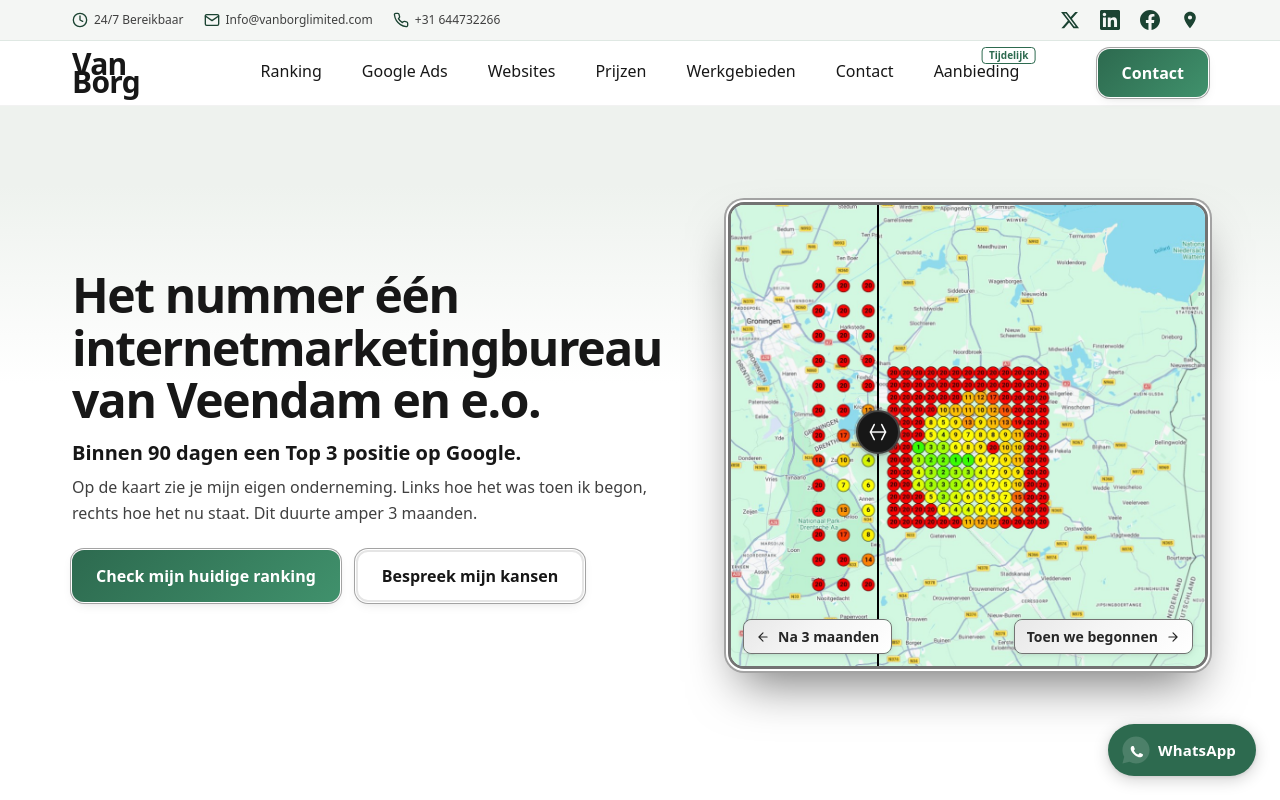
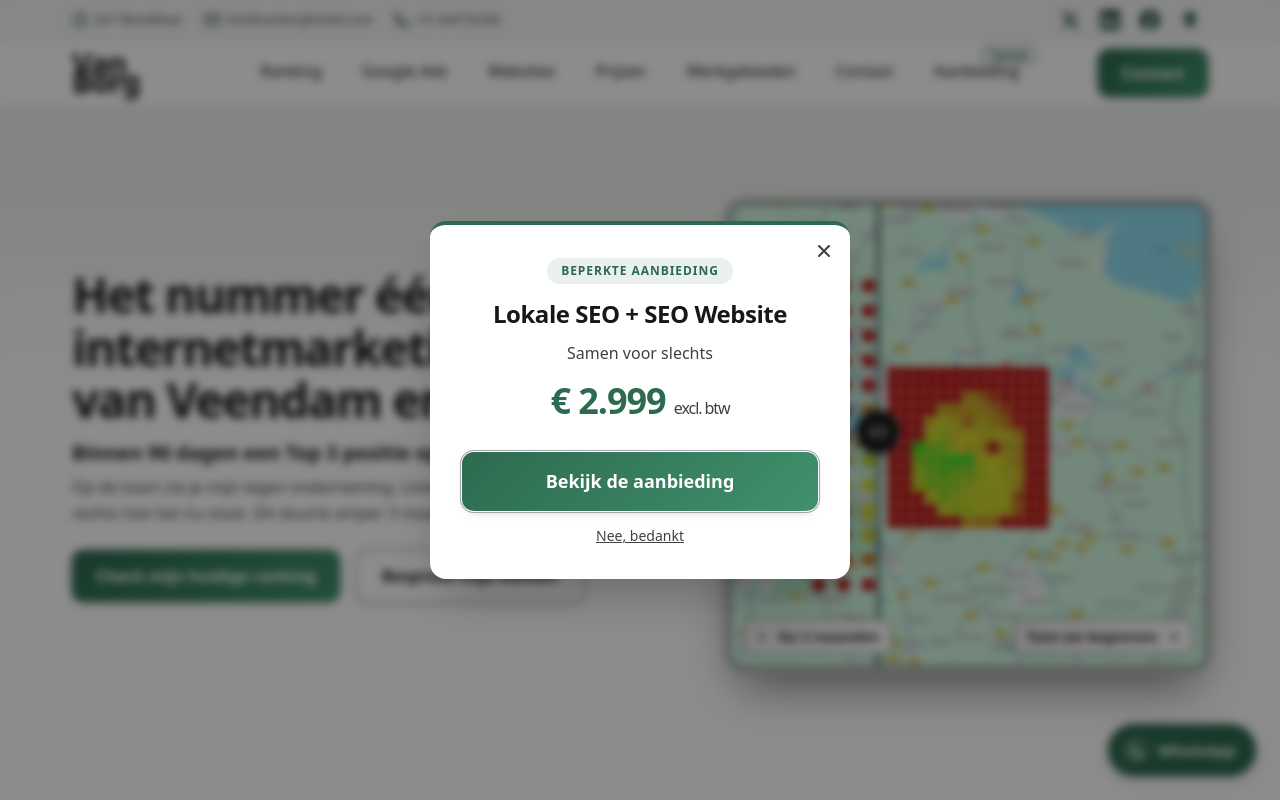
Before and after one commit to VanBorg/Vanborg.com, a React (Vite) app: page / in a window 1280 px wide. Shown: the top 800 px of the page. Built offline with nearby package versions, Linux system fonts and the light colour scheme.

Commit message:
Add aanbieding popup, update hero copy and heatmap layout, fix WatWijDoen lead
Made-with: Cursor

```diff
--- a/src/App.tsx
+++ b/src/App.tsx
@@ -1,5 +1,6 @@
 import { Routes, Route } from 'react-router-dom'
 import { WhatsAppWidget } from './components/ui/WhatsAppWidget'
+import { AanbiedingPopup } from './components/ui/AanbiedingPopup'
 import HomePage from './pages/index'
 import RankingPage from './pages/ranking'
 import AdsPage from './pages/ads'
@@ -36,6 +37,7 @@ function App() {
       <Route path="*" element={<NotFoundPage />} />
     </Routes>
     <WhatsAppWidget />
+    <AanbiedingPopup />
     </>
   )
 }
--- a/src/components/sections/WatWijDoen.tsx
+++ b/src/components/sections/WatWijDoen.tsx
@@ -42,7 +42,7 @@ export function WatWijDoen() {
             Wat wij doen
           </h2>
           <p className="mt-3 text-section-lead max-w-2xl mx-auto">
-            Primaire focus: internetmarketing. Aanvullend bieden we als marketingconsultant ook Online Marketing Strategie, SEO Audit en Zoekwoordenonderzoek.
+            Professionals in lokale zichtbaarheid op Google.
           </p>
         </div>
 
--- /dev/null
+++ b/src/components/ui/AanbiedingPopup.tsx
@@ -0,0 +1,150 @@
+import { useEffect, useState } from 'react'
+import { Link } from 'react-router-dom'
+
+const STORAGE_KEY = 'aanbieding-popup-v2'
+const DELAY_MS = 3_000
+const DISMISS_HOURS = 24
+
+export function AanbiedingPopup() {
+  const [visible, setVisible] = useState(false)
+
+  useEffect(() => {
+    const until = localStorage.getItem(STORAGE_KEY)
+    if (until && Date.now() < Number(until)) return
+    const t = setTimeout(() => setVisible(true), DELAY_MS)
+    return () => clearTimeout(t)
+  }, [])
+
+  function dismiss() {
+    const until = Date.now() + DISMISS_HOURS * 60 * 60 * 1000
+    localStorage.setItem(STORAGE_KEY, String(until))
+    setVisible(false)
+  }
+
+  if (!visible) return null
+
+  return (
+    <div
+      role="dialog"
+      aria-modal="true"
+      aria-label="Aanbieding"
+      style={{
+        position: 'fixed',
+        inset: 0,
+        zIndex: 9999,
+        display: 'flex',
+        alignItems: 'center',
+        justifyContent: 'center',
+        padding: '1rem',
+        background: 'rgba(0,0,0,0.45)',
+        backdropFilter: 'blur(4px)',
+      }}
+      onClick={(e) => { if (e.target === e.currentTarget) dismiss() }}
+    >
+      <div
+        style={{
+          position: 'relative',
+          background: '#fff',
+          borderRadius: 'var(--radius-lg)',
+          boxShadow: 'var(--shadow-strong)',
+          borderTop: '4px solid var(--accent-green)',
+          maxWidth: '420px',
+          width: '100%',
+          padding: '2rem',
+          textAlign: 'center',
+        }}
+      >
+        {/* Sluit-knop */}
+        <button
+          onClick={dismiss}
+          aria-label="Sluiten"
+          style={{
+            position: 'absolute',
+            top: '0.75rem',
+            right: '0.75rem',
+            background: 'none',
+            border: 'none',
+            cursor: 'pointer',
+            color: 'var(--color-neutral-700)',
+            padding: '0.25rem',
+            lineHeight: 1,
+          }}
+        >
+          <svg width="20" height="20" viewBox="0 0 24 24" fill="none" stroke="currentColor" strokeWidth="2.5" strokeLinecap="round" strokeLinejoin="round">
+            <path d="M18 6 6 18M6 6l12 12"/>
+          </svg>
+        </button>
+
+        {/* Badge */}
+        <span style={{
+          display: 'inline-block',
+          background: 'rgba(45,106,79,0.1)',
+          color: 'var(--accent-green)',
+          fontWeight: 700,
+          fontSize: '0.75rem',
+          letterSpacing: '0.08em',
+          textTransform: 'uppercase',
+          borderRadius: '999px',
+          padding: '0.25rem 0.875rem',
+          marginBottom: '1rem',
+        }}>
+          Beperkte aanbieding
+        </span>
+
+        <h2 style={{
+          fontSize: '1.5rem',
+          fontWeight: 800,
+          letterSpacing: '-0.02em',
+          color: 'var(--color-neutral-900)',
+          lineHeight: 1.2,
+          marginBottom: '0.75rem',
+        }}>
+          Lokale SEO + SEO Website
+        </h2>
+
+        <p style={{
+          fontSize: '1rem',
+          color: 'var(--color-neutral-700)',
+          lineHeight: 1.6,
+          marginBottom: '0.5rem',
+        }}>
+          Samen voor slechts
+        </p>
+
+        <p style={{
+          fontSize: '2.25rem',
+          fontWeight: 800,
+          color: 'var(--accent-green)',
+          letterSpacing: '-0.03em',
+          marginBottom: '1.5rem',
+        }}>
+          € 2.999 <span style={{ fontSize: '1rem', fontWeight: 500, color: 'var(--color-neutral-700)' }}>excl. btw</span>
+        </p>
+
+        <Link
+          to="/aanbieding"
+          className="btn-primary btn-lg"
+          style={{ width: '100%', justifyContent: 'center' }}
+          onClick={dismiss}
+        >
+          Bekijk de aanbieding
+        </Link>
+
+        <button
+          onClick={dismiss}
+          style={{
+            marginTop: '0.875rem',
+            background: 'none',
+            border: 'none',
+            cursor: 'pointer',
+            fontSize: '0.875rem',
+            color: 'var(--color-neutral-700)',
+            textDecoration: 'underline',
+          }}
+        >
+          Nee, bedankt
+        </button>
+      </div>
+    </div>
+  )
+}
```
